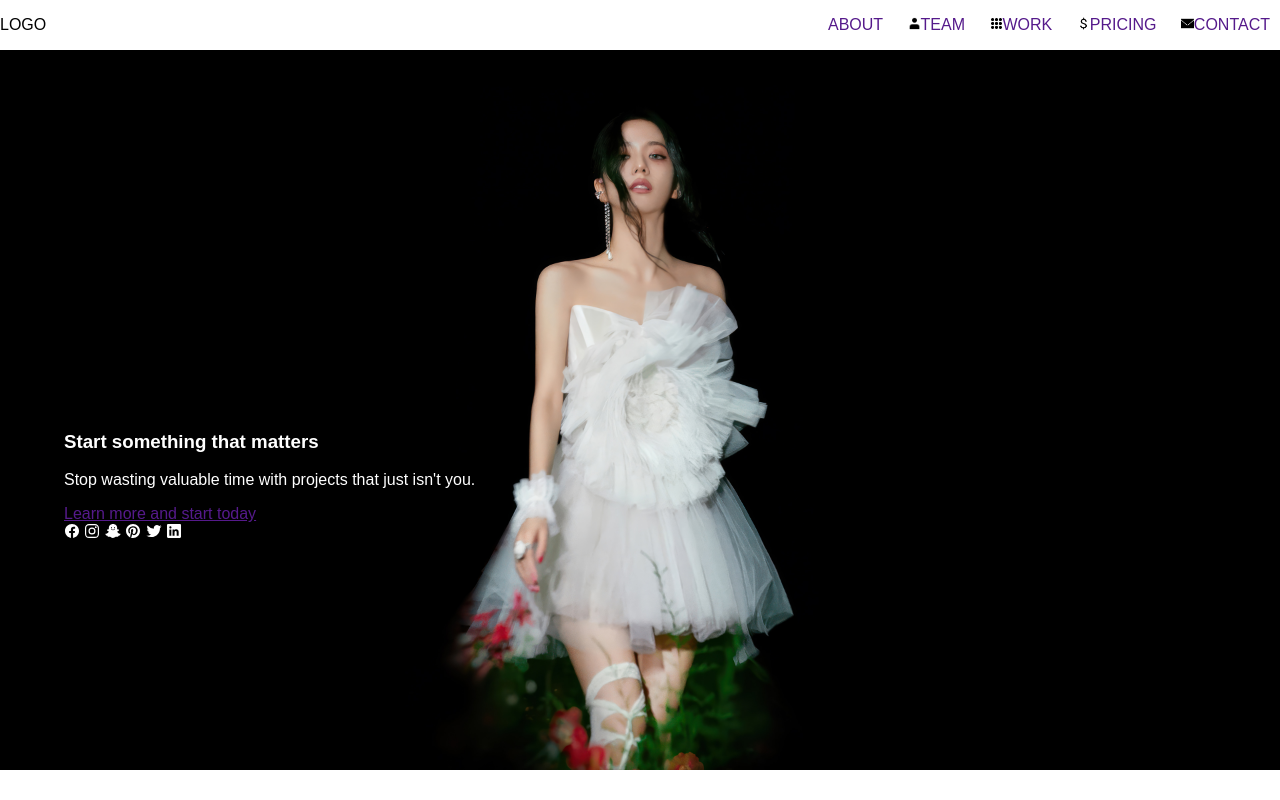
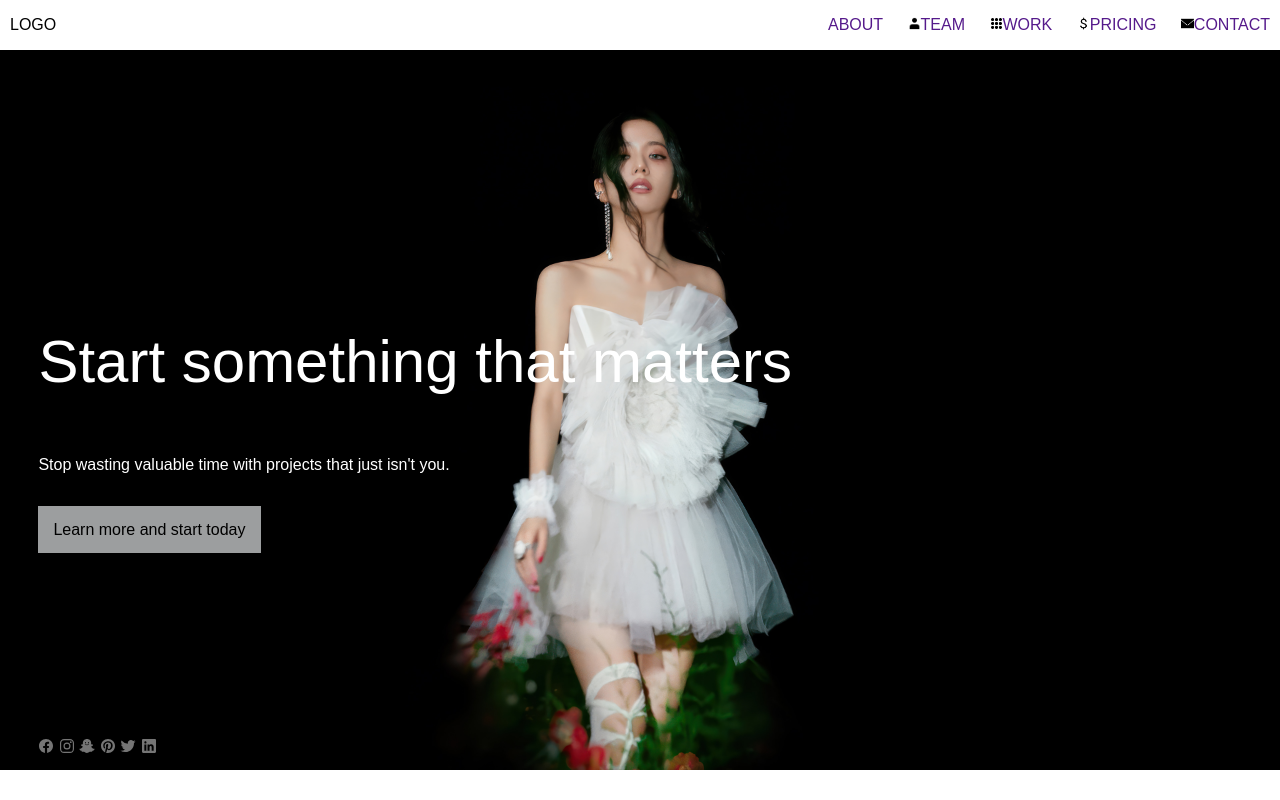
Before and after one commit to serialgaslighter/kevin_test2, a plain HTML site: page index.html in a window 1280 px wide. Drawn offline with nearby package versions, Linux system fonts and the light colour scheme.

Commit message:
styled startscreen

```diff
--- a/index.html
+++ b/index.html
@@ -26,7 +26,8 @@
       <h1>Start something that matters</h1>
       <p>Stop wasting valuable time with projects that just isn't you.</p>
       <a href="">Learn more and start today</a>
-      <div>
+    </article>
+    <div id="divicon">
       <ion-icon name="logo-facebook"></ion-icon>
       <ion-icon name="logo-instagram"></ion-icon>
       <ion-icon name="logo-snapchat"></ion-icon>
@@ -34,7 +35,6 @@
       <ion-icon name="logo-twitter"></ion-icon>
       <ion-icon name="logo-linkedin"></ion-icon>
     </div>
-    </article>
 
   </section>
 
--- a/style.css
+++ b/style.css
@@ -2,6 +2,7 @@ header {
   display: flex;
   justify-content: space-between;
   align-items: center;
+  padding-left: 10px;
 }
 nav a {
   text-decoration: none;
@@ -22,7 +23,24 @@ body {
 }
 #art1 {
   position: absolute;
-  top: 50%;
-  left: 5%;
+  top: 30%;
+  left: 3%;
   color: white;
 }
+#art1 h1 {
+  font-size: 60px;
+  font-weight: lighter;
+}
+#art1 a {
+  background-color: #9c9e9f;
+  color: black;
+  text-decoration: none;
+  padding: 15px;
+  line-height: 5;
+}
+#divicon {
+  position: absolute;
+  top: 95%;
+  left: 3%;
+  color: #757575;
+}
```
Lines whose indentation alone changed are shown as unchanged.
